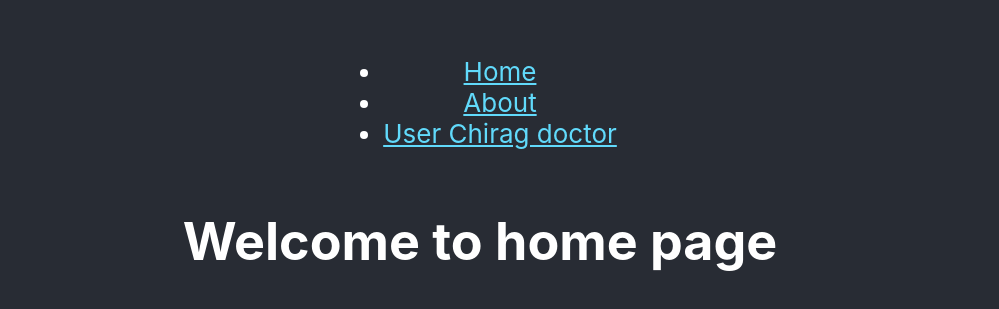
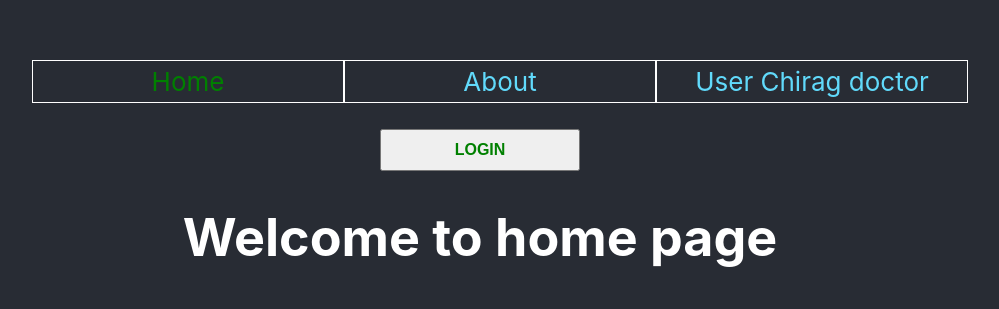
Before and after one commit to chiragdoctor/react-with-hooks, a React (Create React App) app: page / in a window 1280 px wide. Shown: the part 231-540 px from the top of the page, without its empty margins (160-1159 px from the left). Built offline with nearby package versions, Linux system fonts and the light colour scheme.

Commit message:
Working with Prompt react-router-dom

```diff
--- a/src/App.css
+++ b/src/App.css
@@ -36,3 +36,24 @@
 .Link-active-style {
     color: green;
 }
+
+.ui-style {
+    display: flex;
+    flex-direction: row;
+}
+
+.li-style {
+    list-style-type: none;
+    width: 300px;
+    padding: 5px;
+    border: 1px solid white;
+    align-items: center;
+}
+
+.button {
+    width: 200px;
+    padding: 10px;
+    font-size: 16px;
+    font-weight: 800;
+    color: green;
+}
--- a/src/App.js
+++ b/src/App.js
@@ -1,15 +1,31 @@
-import React from 'react';
-import { BrowserRouter as Router, Route, NavLink } from 'react-router-dom';
-import './App.scss';
+import React, { useState } from 'react';
+import {
+  BrowserRouter as Router,
+  Route,
+  NavLink,
+  Redirect,
+  Prompt,
+} from 'react-router-dom';
+import './App.css';
 import AboutPage from './Pages/AboutPage';
 
 function App() {
+  const [loggedIn, setLoggedIn] = useState(false);
+  const [age, setAge] = useState(0);
+
+  const onClickHandler = () => {
+    setLoggedIn(!loggedIn);
+  };
+
+  const onChangeHandle = (e) => {
+    setAge(e.target.value);
+  };
   return (
     <Router>
       <div className='App'>
         <header className='App-header'>
-          <ul>
-            <li>
+          <ul className='ui-style'>
+            <li className='li-style'>
               <NavLink
                 className='App-link'
                 to='/'
@@ -19,7 +35,7 @@ function App() {
                 Home
               </NavLink>
             </li>
-            <li>
+            <li className='li-style'>
               <NavLink
                 className='App-link'
                 to='/about'
@@ -29,7 +45,8 @@ function App() {
                 About
               </NavLink>
             </li>
-            <li>
+
+            <li className='li-style'>
               <NavLink
                 className='App-link'
                 to='/user/chirag/doctor'
@@ -40,6 +57,17 @@ function App() {
               </NavLink>
             </li>
           </ul>
+          <Prompt
+            when={loggedIn && age <= 0}
+            message={(location) => {
+              return location.pathname.startsWith('/user')
+                ? true
+                : 'Are you sure?';
+            }}
+          ></Prompt>
+          <button className='button' onClick={onClickHandler}>
+            {loggedIn ? 'LOGOUT' : 'LOGIN'}
+          </button>
           <Route
             path='/'
             exact
@@ -52,11 +80,17 @@ function App() {
             path='/user/:firstname/:lastname'
             exact
             render={({ match }) => {
-              return (
-                <h1>
-                  {' '}
-                  Welcome {match.params.firstname} {match.params.lastname}
-                </h1>
+              return loggedIn ? (
+                <div>
+                  <h2>Age : {age}</h2>
+
+                  <input type='text' onChange={onChangeHandle} value={age} />
+                  <h1>
+                    Welcome {match.params.firstname} {match.params.lastname}
+                  </h1>
+                </div>
+              ) : (
+                <Redirect to='/' />
               );
             }}
           />
```
